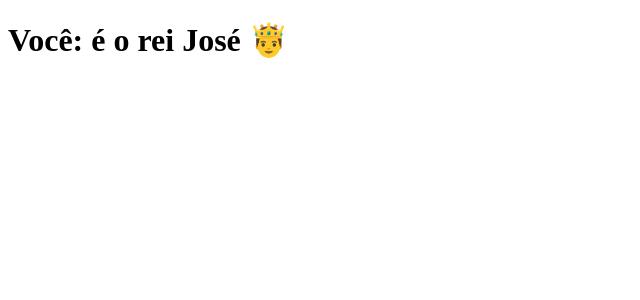
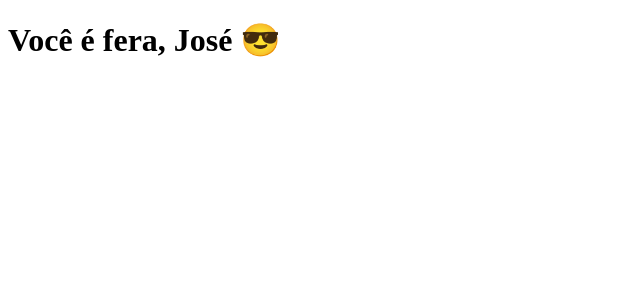
Before and after one commit to GabrielMori10/clone-tabnews-cursodev, a Next.js app: page / in a window 1280 px wide. Shown: the top 300 px of the page, without its empty margins (0-640 px from the left). Built offline with nearby package versions, Linux system fonts and the light colour scheme.

Commit message:
editando index.js

```diff
--- a/pages/index.js
+++ b/pages/index.js
@@ -1,5 +1,5 @@
 function Home() {
-    return <h1>Você: é o rei José 🤴</h1>
+    return <h1>Você é fera, José 😎</h1>
 }
 
 export default Home;
```
